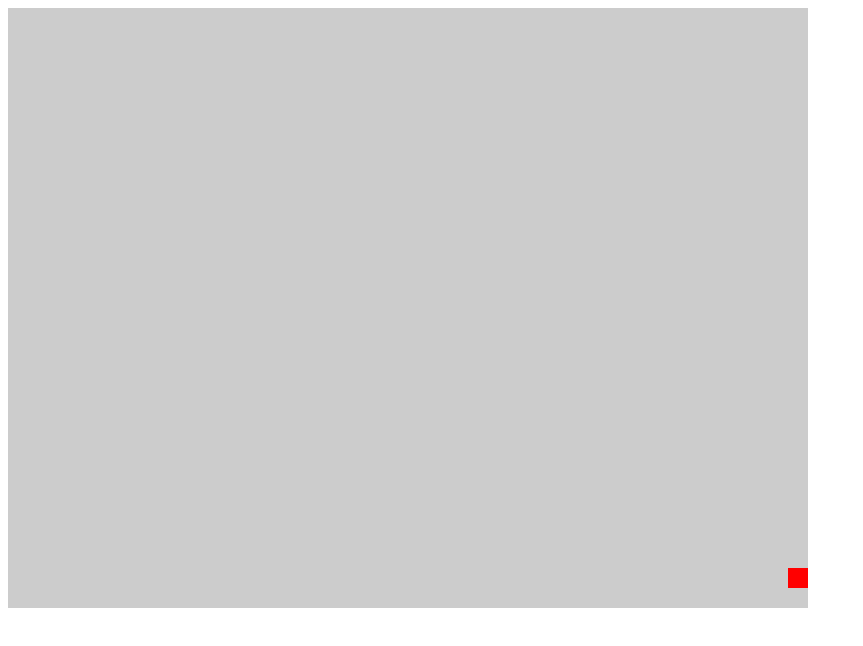
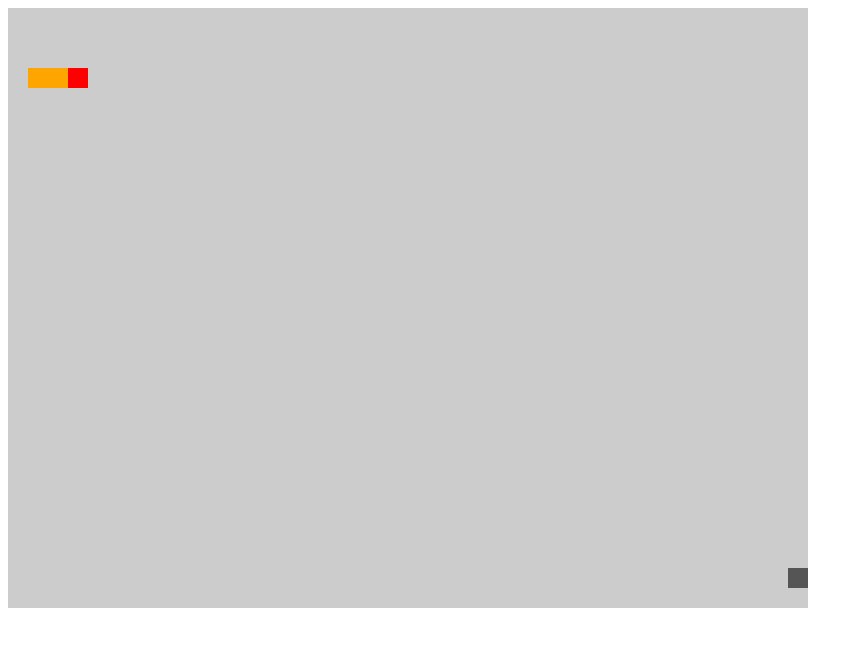
Before and after one commit to zephyrlai/my-font-end-note, a plain HTML site: page 05. js进阶使用/02. day02/source/贪吃蛇/index.html in a window 1280 px wide. Shown: the whole page, without its empty margins (0-863 px from the left). Drawn offline with Linux system fonts and the light colour scheme.

Commit message:
新增小蛇

```diff
--- a/05. js进阶使用/02. day02/source/贪吃蛇/index.html
+++ b/05. js进阶使用/02. day02/source/贪吃蛇/index.html
@@ -11,7 +11,6 @@
         height: 600px;
         background-color: #ccc;
         position: relative;
-        z-index:-1;
     }
     </style>
 </head>
@@ -19,8 +18,12 @@
     <div class="map"></div>
 </body>
 <script>
-// 食物
+
+    // 自调用函数-->食物
     (function (){
+        // 删除之前的🍞
+        remove();
+
         // 存放食物
         var elements = [];
         // 食物的构造方法
@@ -32,7 +35,7 @@
             this.width = width || 20;
             this.height = height || 20;
             // 食物颜色
-        this.color = color || "RED";
+            this.color = color || "#555";
         }
 
         Food.prototype.init = function (map){
@@ -50,13 +53,67 @@
             this.y = parseInt(Math.random() * (map.offsetHeight / this.height)) * this.height;
             food.style.left = this.x + "px";
             food.style.top =  this.y + "px";
+            // 加入到elements数组中----目的是为了删除
+            elements.push(food);
+        };
 
-        elements.push(food);
+        // 删除
+        function remove(){
+            for(var i=0;i<elements;i++){
+                elements[i].parentNode.removeChild(elements[i]);
+                elements.splice(i,1);
             }
+        };
         window.Food = Food;
 
     }());
+
+    // 自调用函数--> 小蛇
+    (function(){
+        var elements = [];
+        //
+        function Snake(width,height,direction){
+            this.width = width || 20;
+            this.height = height || 20;
+            this.body = [
+                {x:3,y:3,color:"red"},  //头部
+                {x:2,y:3,color:"orange"},   // 身体
+                {x:1,y:3,color:"orange"}    // 身体
+            ];
+            this.direction = direction;
+        };
+        Snake.prototype.init = function(map){
+            // 删除之前的🐍
+            remove();
+            for(var i=0;i<this.body.length;i++){
+                // 创建元素并添加到地图
+                var div = document.createElement("div");
+                map.appendChild(div);
+                div.style.width = this.width+"px";
+                div.style.height = this.height+"px";
+                div.style.position= "absolute";
+                div.style.left = this.body[i].x * this.width+"px" ;
+                div.style.top = this.body[i].y * this.height+"px" ;
+                div.style.backgroundColor = this.body[i].color;
+
+                elements.push(div);
+            }
+
+        };
+        // 删除
+        function remove(){
+            for(var i=0;i<elements;i++){
+                elements[i].parentNode.removeChild(elements[i]);
+                elements.splice(i,1);
+            }
+        };
+        window.Snake = Snake;
+    }());
+
+    // 测试代码
     var food = new Food();
+    var snake = new Snake();
     food.init(document.querySelector(".map"));
+    snake.init(document.querySelector(".map"));
 </script>
 </html>
```
Lines whose indentation alone changed are shown as unchanged.
